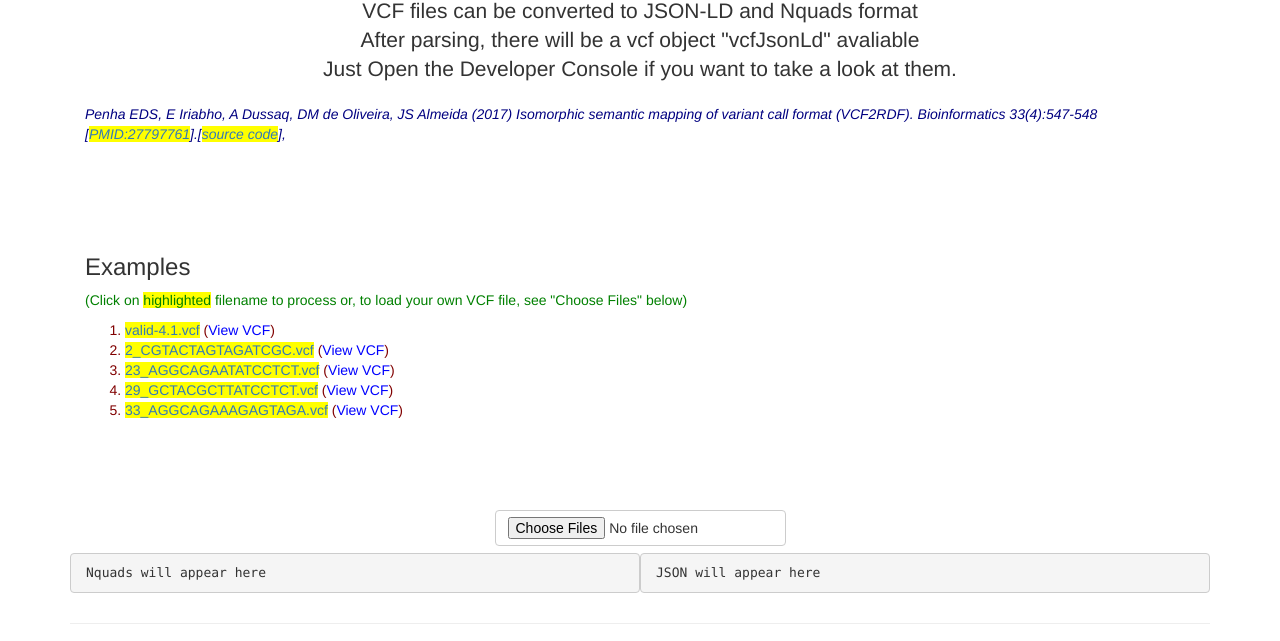
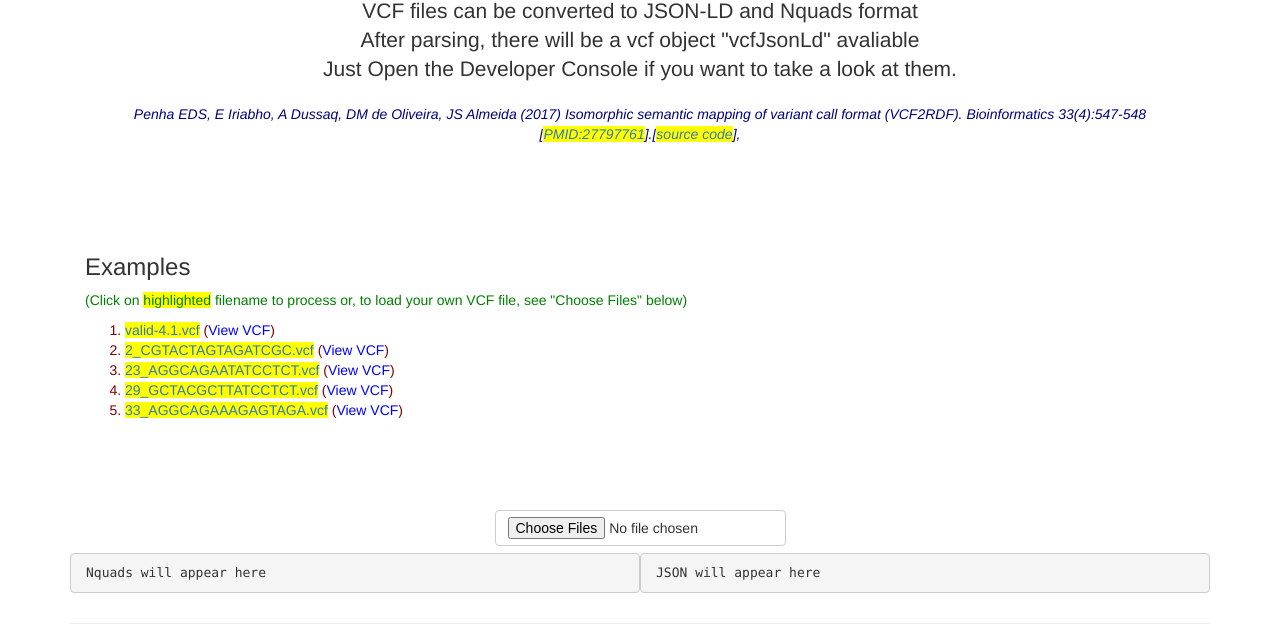
Before and after one commit to ibl/VCFr, a plain HTML site: page index.html in a window 1280 px wide. Shown: the part 164-805 px from the top of the page. Drawn offline with Linux system fonts and the light colour scheme; a script that the page names is missing.

Commit message:
center manuscript reference

```diff
--- a/index.html
+++ b/index.html
@@ -59,7 +59,7 @@
 		<p class="lead">VCF files can be converted to JSON-LD and Nquads format<br>
 		After parsing, there will be a vcf object "vcfJsonLd" avaliable<br>
 		Just Open the Developer Console if you want to take a look at them.<br>
-		<p id="manuscript" style="color:navy" align="left"><i> Penha EDS, E Iriabho, A Dussaq, DM de Oliveira, JS Almeida (2017) Isomorphic semantic mapping of variant call format (VCF2RDF). Bioinformatics 33(4):547-548 [<a href="https://www.ncbi.nlm.nih.gov/pubmed/27797761" target="_blank" style="background-color:yellow">PMID:27797761</a>].[<a href="http://github.com/ibl/vcfr" target="_blank" style="background-color:yellow">source code</a>],</i></p>
+		<p id="manuscript" style="color:navy"><i> Penha EDS, E Iriabho, A Dussaq, DM de Oliveira, JS Almeida (2017) Isomorphic semantic mapping of variant call format (VCF2RDF). Bioinformatics 33(4):547-548 [<a href="https://www.ncbi.nlm.nih.gov/pubmed/27797761" target="_blank" style="background-color:yellow">PMID:27797761</a>].[<a href="http://github.com/ibl/vcfr" target="_blank" style="background-color:yellow">source code</a>],</i></p>
 		</p>
 	    </div>
 
```
